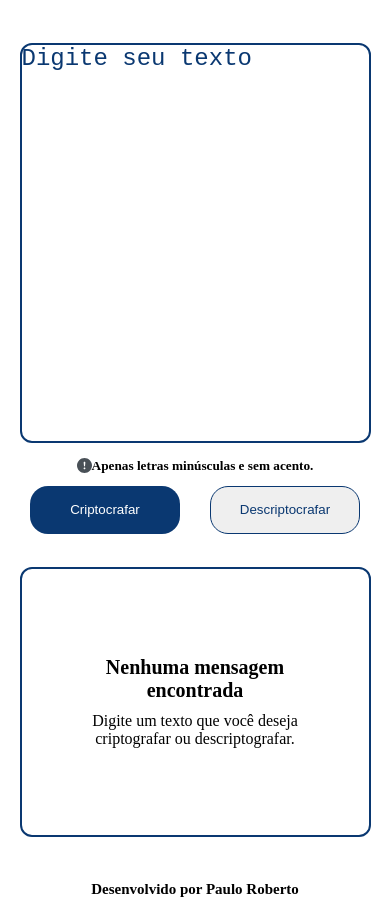
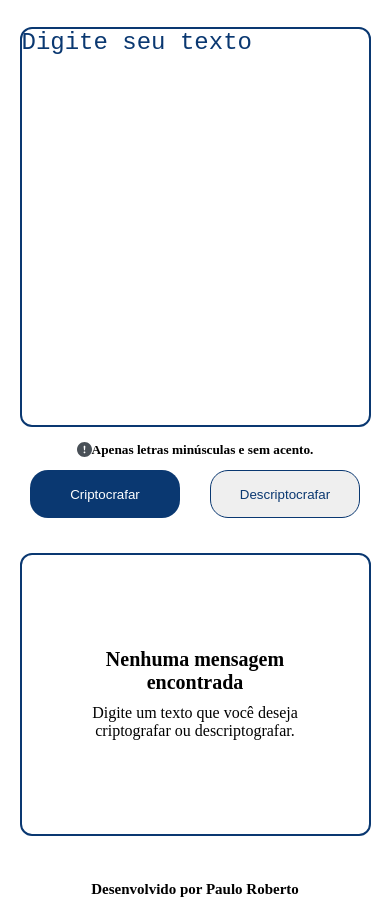
Before and after one commit to Darkwzz/encriptador, a plain HTML site: page index.html in a window 390 px wide. Shown: the part 61-969 px from the top of the page. Drawn offline with Linux system fonts and the light colour scheme.

Commit message:
Mais responsivo

```diff
--- a/styles.css
+++ b/styles.css
@@ -34,9 +34,6 @@ h5 img{
     height: 15px;
 }
 
-.sec-textarea{
-    margin-top: 4%;
-}
 
 .textarea{
    border: none;
@@ -125,7 +122,7 @@ h5 img{
 }
 
 .section-2{
-    display: flex;
+
     justify-content: center;
     align-items: center;
     height: 100%;
@@ -270,6 +267,7 @@ h5 img{
     }
 
     .section-2{
+        display: flex;
         width: 100%;
     }
 
```
